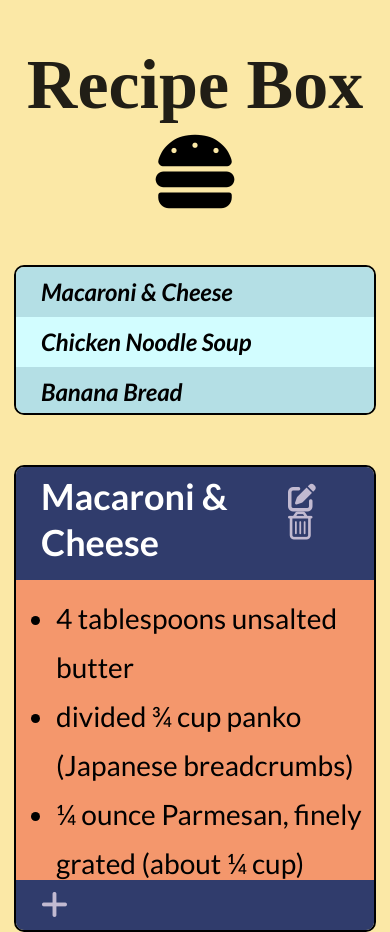
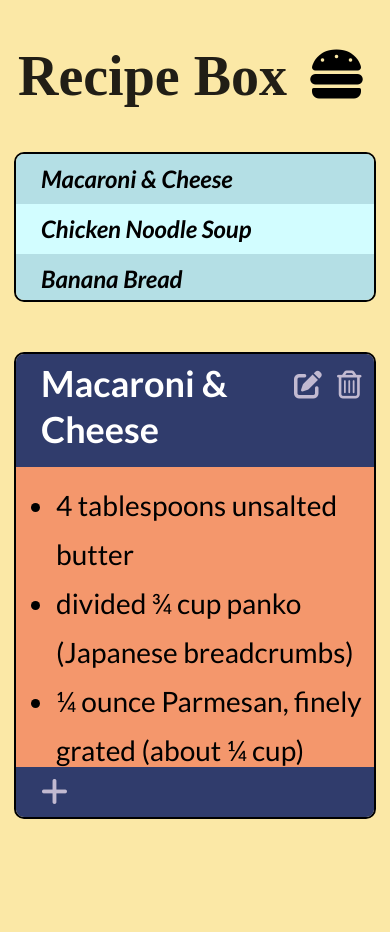
Before and after one commit to tengen14/Recipe-Box, a React app in the folder client/: page /recipes/1 in a window 390 px wide. After the commit the page ends 844 px from the top, so only its background shows below. Built offline with nearby package versions, Linux system fonts and the light colour scheme; data requests are answered from the project's data file; a web font is replaced by a local one.

Commit message:
Fix a couple of mobile responsiveness issues

```diff
--- a/api/db.json
+++ b/api/db.json
@@ -93,6 +93,17 @@
         "Heat oil in a large heavy pot over medium heat. Add shallots and garlic and cook, stirring occasionally, until softened not browned, about 5 minutes. Add wine and bring to a boil. Reduce heat and simmer until liquid is reduced by half, 3-4 minutes. Add mussels, cover, and cook, shaking pot occasionally, until shells open (discard any that do not open), 10–12 minutes. Using a slotted spoon, transfer mussels to shallow bowls.",
         "Add butter to cooking liquid and stir until melted. Add 2 Tbsp. dill and 2 Tbsp. parsley; season with salt and pepper. Ladle cooking liquid over mussels and top with more herbs."
       ]
+    },
+    {
+      "title": "adsfasdfasdfasdfasdfasdfasdfasdfasdfasdfasdfasdfasdfasfasdfa",
+      "ingredients": [
+        "asdfasdf"
+      ],
+      "directions": [
+        "sdfasdfasdfasdf",
+        "asdfasdfasdfasdfsadf"
+      ],
+      "id": 5
     }
   ]
 }
--- a/client/src/components/App.js
+++ b/client/src/components/App.js
@@ -36,5 +36,3 @@ export default App;
 // proofread application
 // redirect to new recipe after its' creation
 // doublecheck redux state and mapstatetoprops functions
-// reformat css
-// reformat file locations
--- a/client/src/styles/index.css
+++ b/client/src/styles/index.css
@@ -110,7 +110,6 @@ i:hover {
   font-size: 2em;
 }
 
-
 i.fas.fa-plus {
   position: relative;
   padding-left: 25px;
@@ -124,7 +123,6 @@ i.fas.fa-plus {
   overflow-wrap: break-word;
 }
 
-
 #recipe-body > ol > li {
   font-size: 24px;
   line-height: 1.5;
@@ -133,4 +131,17 @@ i.fas.fa-plus {
   overflow-wrap: break-word;
 }
 
-/* Maybe add media queries */
+/* MEDIA QUERIES */
+
+@media (max-width: 414px) {
+  h1,
+  i.fas.fa-hamburger {
+    font-size: 4rem;
+  }
+  #recipe-title > h2 {
+    width: 65%;
+  }
+  #title-buttons {
+    padding-right: 5px;
+  }
+}
```
